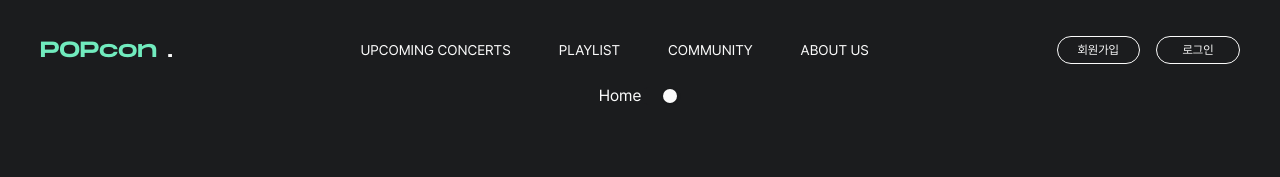
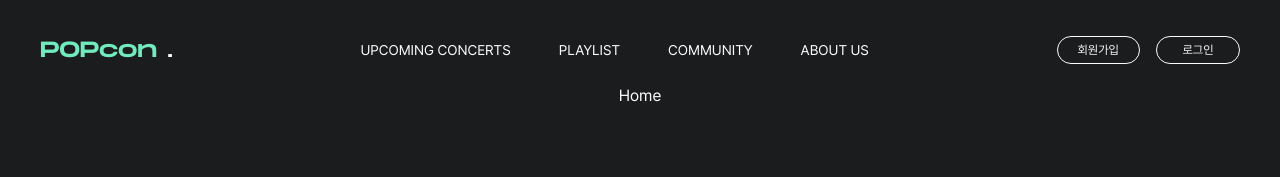
Before and after one commit to devcourse-team3-popcon/popcon, a React (Vite) app: page / in a window 1280 px wide. Shown: the top 177 px of the page. Built offline with nearby package versions, Linux system fonts and the light colour scheme; no server answers.

Commit message:
🔥 불필요한 코드 제거

```diff
--- a/src/pages/home/Home.tsx
+++ b/src/pages/home/Home.tsx
@@ -1,10 +1,7 @@
-import ThemeToggle from "../../components/common/ThemeToggle";
-
 export default function Home() {
   return (
     <>
       <h1>Home</h1>
-      <ThemeToggle />
     </>
   );
 }
```
